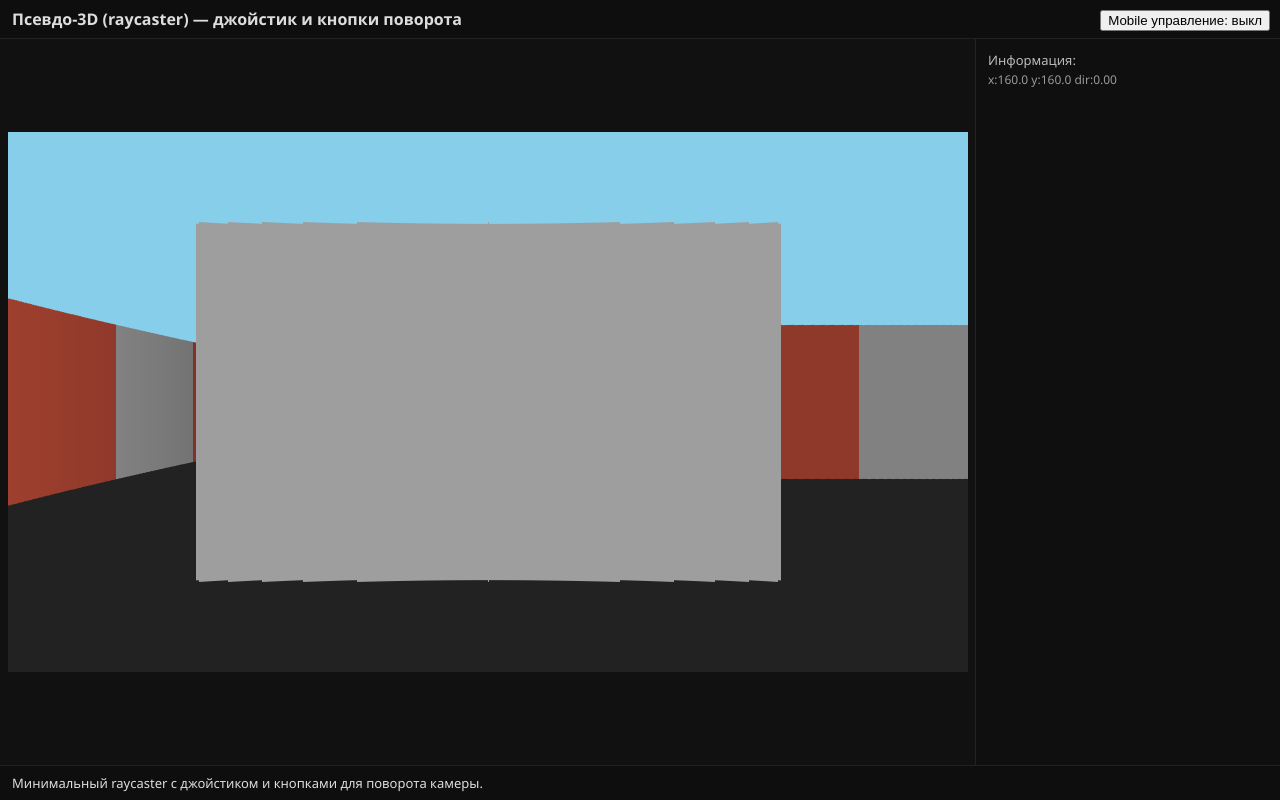
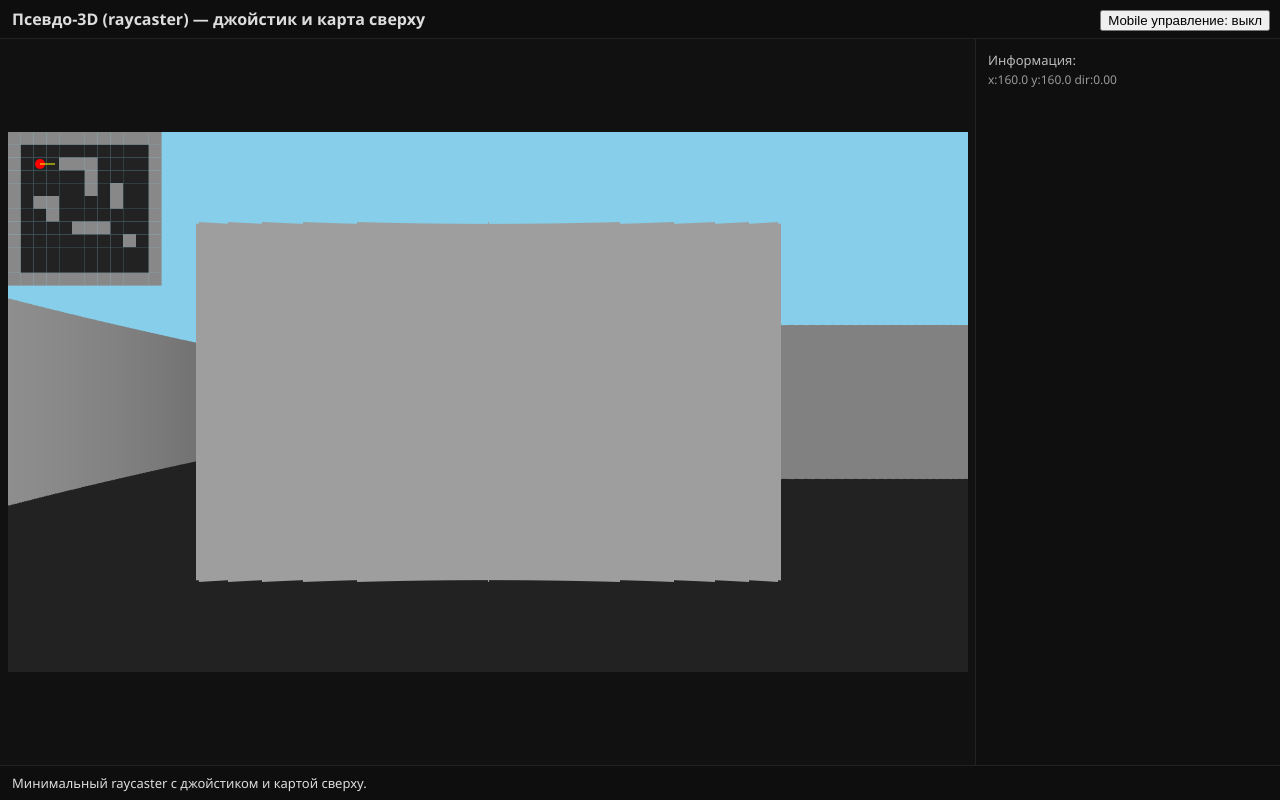
Before and after one commit to MrMahty/2.5D-game, a plain HTML site: page index.html in a window 1280 px wide. Drawn offline with Linux system fonts and the light colour scheme; animation ran at ten frames a second.

Commit message:
index.html

```diff
--- a/index.html
+++ b/index.html
@@ -3,13 +3,13 @@
 <head>
   <meta charset="utf-8" />
   <meta name="viewport" content="width=device-width,initial-scale=1" />
-  <title>Псевдо-3D игра — Raycaster с джойстиком и кнопками поворота</title>
+  <title>Псевдо-3D игра — Raycaster с джойстиком и картой сверху</title>
   <style>
     html,body{height:100%;margin:0;background:#111;color:#ddd;font-family:Segoe UI,Roboto,Arial}
     .wrap{display:flex;flex-direction:column;height:100%}
     header{padding:8px 12px;background:#0e0e0e;border-bottom:1px solid #222}
     header h1{margin:0;font-size:16px;font-weight:600}
-    #game{flex:1;display:flex;align-items:stretch}
+    #game{flex:1;display:flex;align-items:stretch;position:relative}
     canvas{background:#555;display:block;margin:auto;max-width:100%;height:auto}
     .hud{width:280px;min-width:220px;padding:12px;background:#0f0f0f;border-left:1px solid #222}
     .hint{font-size:13px;line-height:1.5;color:#bbb}
@@ -23,7 +23,7 @@
 <body>
   <div class="wrap">
     <header>
-      <h1>Псевдо-3D (raycaster) — джойстик и кнопки поворота</h1>
+      <h1>Псевдо-3D (raycaster) — джойстик и карта сверху</h1>
     </header>
     <div id="game">
       <canvas id="c" width="960" height="540"></canvas>
@@ -32,7 +32,7 @@
         <div class="small" id="info">Загрузка...</div>
       </div>
     </div>
-    <footer>Минимальный raycaster с джойстиком и кнопками для поворота камеры.</footer>
+    <footer>Минимальный raycaster с джойстиком и картой сверху.</footer>
   </div>
 
 <button id="modeBtn" style="position:fixed;top:10px;right:10px;z-index:10;">Mobile управление: выкл</button>
@@ -49,11 +49,10 @@
 </div>
 
 <script>
-const canvas = document.getElementById('c');
-const ctx = canvas.getContext('2d');
-let W = canvas.width, H = canvas.height;
+const canvas=document.getElementById('c');
+const ctx=canvas.getContext('2d');
+let W=canvas.width,H=canvas.height;
 
-// карта и игрок
 const TILE=64;
 const MAP=[
   [1,1,1,1,1,1,1,1,1,1,1,1],
@@ -69,7 +68,7 @@ const MAP=[
   [1,0,0,0,0,0,0,0,0,0,0,1],
   [1,1,1,1,1,1,1,1,1,1,1,1]
 ];
-const MAP_W = MAP[0].length, MAP_H = MAP.length;
+const MAP_W=MAP[0].length,MAP_H=MAP.length;
 let player={x:TILE*2.5,y:TILE*2.5,dir:0,fov:Math.PI/3,speed:140};
 const keys={};
 window.addEventListener('keydown',e=>keys[e.key.toLowerCase()]=true);
@@ -78,25 +77,41 @@ window.addEventListener('blur',()=>{for(let k in keys)keys[k]=false;});
 function resetPlayer(){player.x=TILE*2.5;player.y=TILE*2.5;player.dir=0;}
 function isWall(x,y){const tx=Math.floor(x/TILE),ty=Math.floor(y/TILE);return tx<0||tx>=MAP_W||ty<0||ty>=MAP_H||MAP[ty][tx]!==0;}
 
-// отрисовка
 function castRays(){
   const numRays=W,halfH=H/2,stripWidth=1,angleStep=player.fov/numRays;
   let angle=player.dir-player.fov/2;
   ctx.fillStyle='#87ceeb';ctx.fillRect(0,0,W,halfH);
   ctx.fillStyle='#222';ctx.fillRect(0,halfH,W,halfH);
   for(let i=0;i<numRays;i++,angle+=angleStep){
-    let rx=Math.cos(angle),ry=Math.sin(angle),distance=0,hit=false,hx=0,hy=0;
+    let rx=Math.cos(angle),ry=Math.sin(angle),distance=0,hit=false;
     while(!hit&&distance<1000){distance+=1;
       const testX=Math.floor((player.x+rx*distance)/TILE),testY=Math.floor((player.y+ry*distance)/TILE);
       if(testX<0||testX>=MAP_W||testY<0||testY>=MAP_H){hit=true;break;}
-      if(MAP[testY][testX]>0){hit=true;hx=testX;hy=testY;}
+      if(MAP[testY][testX]>0){hit=true;}
     }
     const correctedDist=distance*Math.cos(angle-player.dir),wallHeight=(TILE*H)/(correctedDist+0.0001);
-    let shade=Math.max(0.2,1-correctedDist/800);
-    const baseColor=((hx+hy)&1)?[200,80,60]:[180,180,180];
-    ctx.fillStyle=`rgb(${Math.floor(baseColor[0]*shade)},${Math.floor(baseColor[1]*shade)},${Math.floor(baseColor[2]*shade)})`;
+    ctx.fillStyle=`rgb(${Math.floor(180*(1-correctedDist/800))},${Math.floor(180*(1-correctedDist/800))},${Math.floor(180*(1-correctedDist/800))})`;
     ctx.fillRect(i*stripWidth,halfH-wallHeight/2,stripWidth,wallHeight);
   }
+}
+
+function drawMap(){
+  const scale=0.2;
+  for(let y=0;y<MAP_H;y++){
+    for(let x=0;x<MAP_W;x++){
+      ctx.fillStyle=MAP[y][x]? '#888':'#222';
+      ctx.fillRect(x*TILE*scale,y*TILE*scale,TILE*scale,TILE*scale);
+    }
+  }
+  ctx.fillStyle='red';
+  ctx.beginPath();
+  ctx.arc(player.x*0.2,player.y*0.2,5,0,Math.PI*2);
+  ctx.fill();
+  ctx.strokeStyle='yellow';
+  ctx.beginPath();
+  ctx.moveTo(player.x*0.2,player.y*0.2);
+  ctx.lineTo(player.x*0.2+Math.cos(player.dir)*15,player.y*0.2+Math.sin(player.dir)*15);
+  ctx.stroke();
 }
 
 function update(dt){
@@ -109,14 +124,18 @@ function update(dt){
   const nx=player.x+moveX,ny=player.y+moveY;
   if(!isWall(nx,player.y))player.x=nx;else player.x+=(Math.sign(moveX)||0)*4;
   if(!isWall(player.x,ny))player.y=ny;else player.y+=(Math.sign(moveY)||0)*4;
-  // вращение через клавиши и кнопки
-  if(keys['q'])player.dir-=rotSpeed*dt;
-  if(keys['e'])player.dir+=rotSpeed*dt;
+  if(keys['q'])player.dir-=rotSpeed*dt;if(keys['e'])player.dir+=rotSpeed*dt;
   info.innerText=`x:${player.x.toFixed(1)} y:${player.y.toFixed(1)} dir:${(player.dir%(Math.PI*2)).toFixed(2)}`;
 }
 
 let last=performance.now();
-function step(now){const dt=(now-last)/1000;last=now;update(dt);castRays();requestAnimationFrame(step);}
+function step(now){
+  const dt=(now-last)/1000;last=now;
+  update(dt);
+  castRays();
+  drawMap();
+  requestAnimationFrame(step);
+}
 resetPlayer();requestAnimationFrame(step);
 
 // мобильный режим
```
